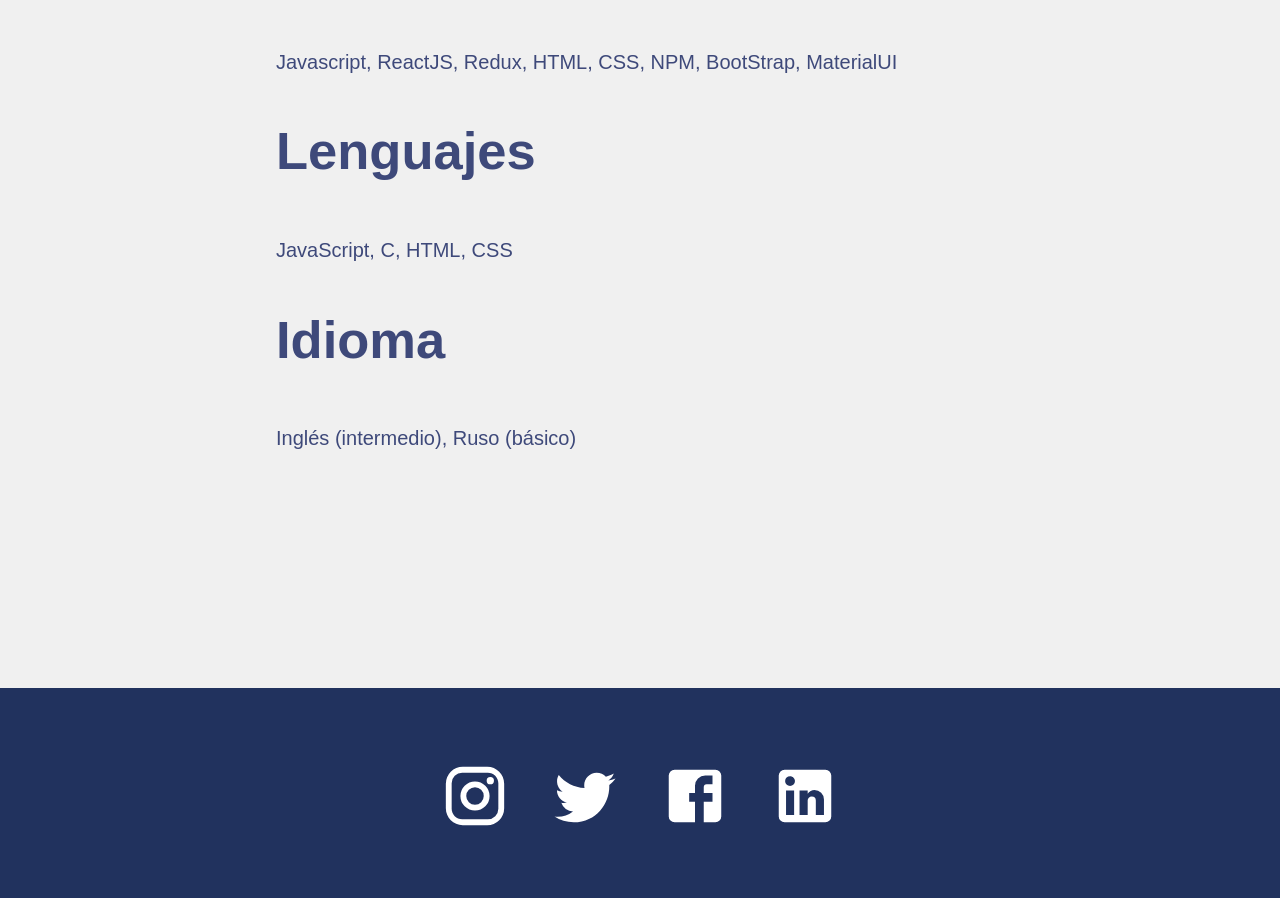
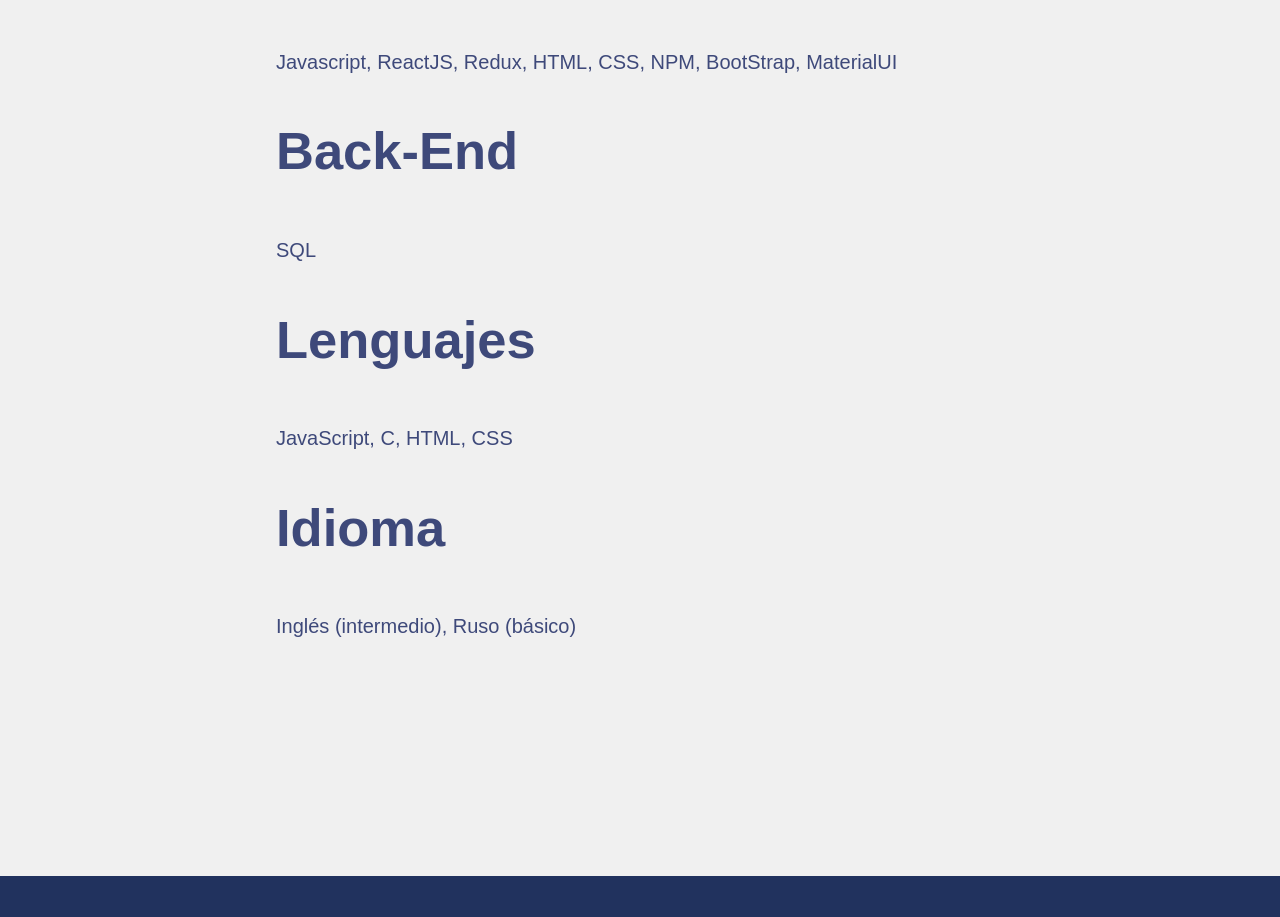
Before and after one commit to Valkyries12/portfolio-personal, a React (Create React App) app: page / in a window 1280 px wide. Shown: the part 1120-2037 px from the top of the page. Built offline with nearby package versions, Linux system fonts and the light colour scheme.

Commit message:
se agrega seccion backend

```diff
--- a/src/pages/Home.js
+++ b/src/pages/Home.js
@@ -26,13 +26,12 @@
               BootStrap, MaterialUI
             </span>
           </li>
-          {/* <li className="item">
+          <li className="item">
             <h2>Back-End</h2>
             <span>
-              NodeJS, Java Spring, .NET, ExpressJS, GraphQL, ApolloServer,
-              MySQL, MongoDB, DynamoDB, DigitalOcean, AWS S3, MS SQL
+              SQL
             </span>
-          </li> */}
+          </li>
           <li className="item">
             <h2>Lenguajes</h2>
             <span>JavaScript, C, HTML, CSS</span>
```
